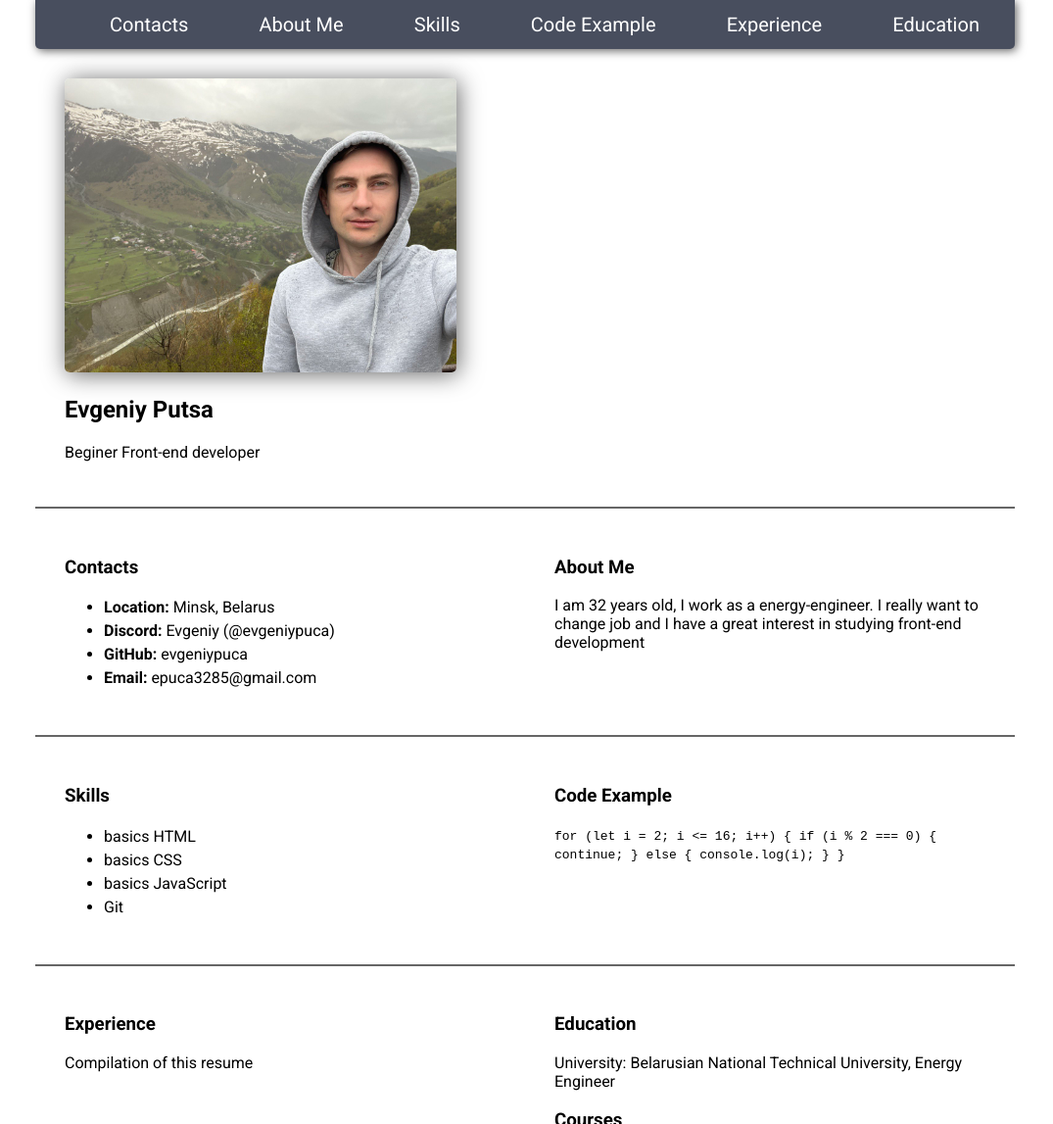
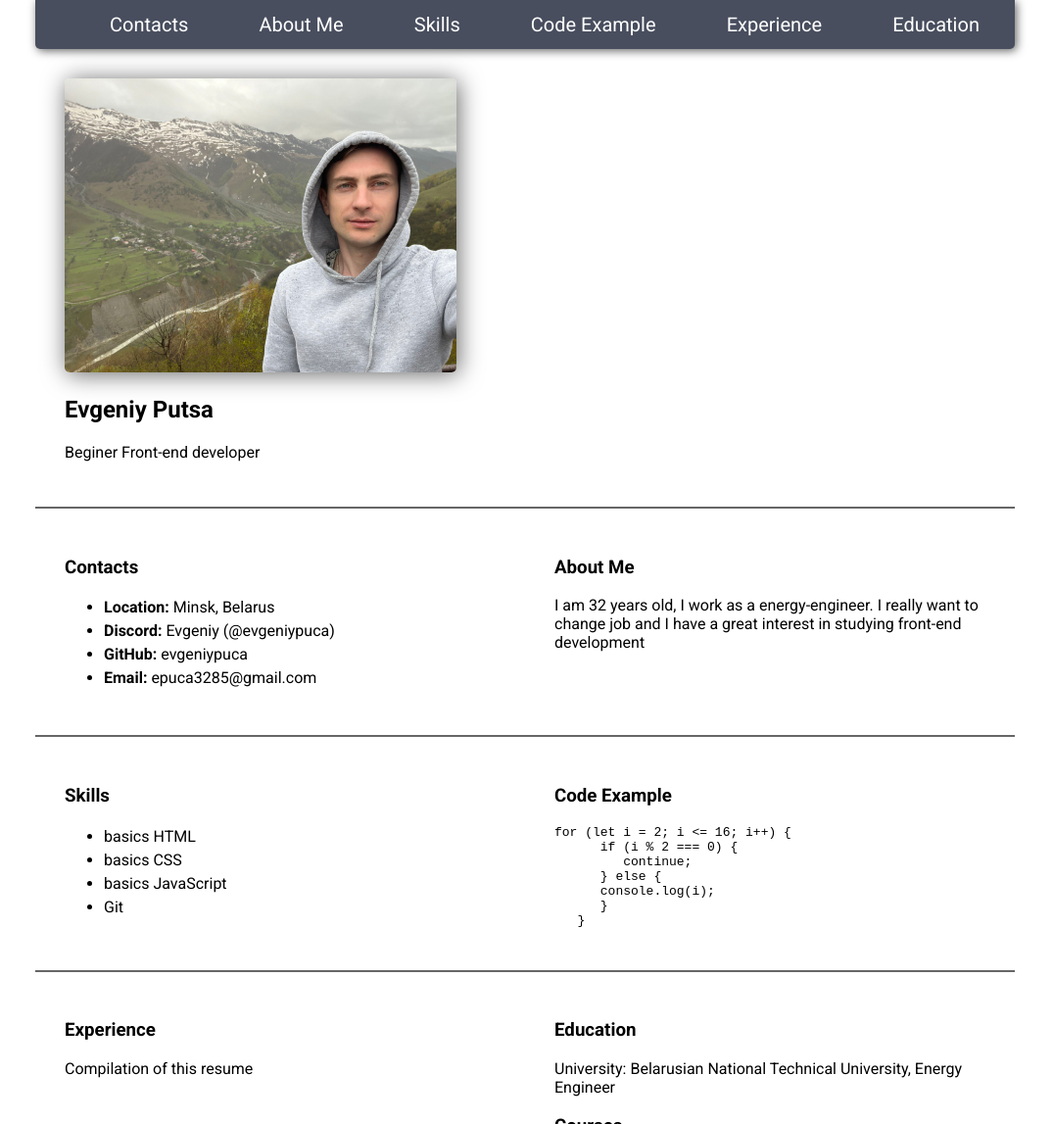
Before and after one commit to evgeniypuca/rsschool-cv, a plain HTML site: page index.html in a window 1280 px wide. Shown: the top 1147 px of the page at 98% size, without its empty margins (104-1179 px from the left). Drawn offline with Linux system fonts and the light colour scheme.

Commit message:
feat: fix tag pre

```diff
--- a/index.html
+++ b/index.html
@@ -64,7 +64,7 @@
          </section>
          <section class="section" id="code">
             <h3>Code Example</h3>
-            <pre></pre><code>for (let i = 2; i &lt;= 16; i++) {
+            <pre><code>for (let i = 2; i &lt;= 16; i++) {
       if (i % 2 === 0) {
          continue;
       } else {
```
